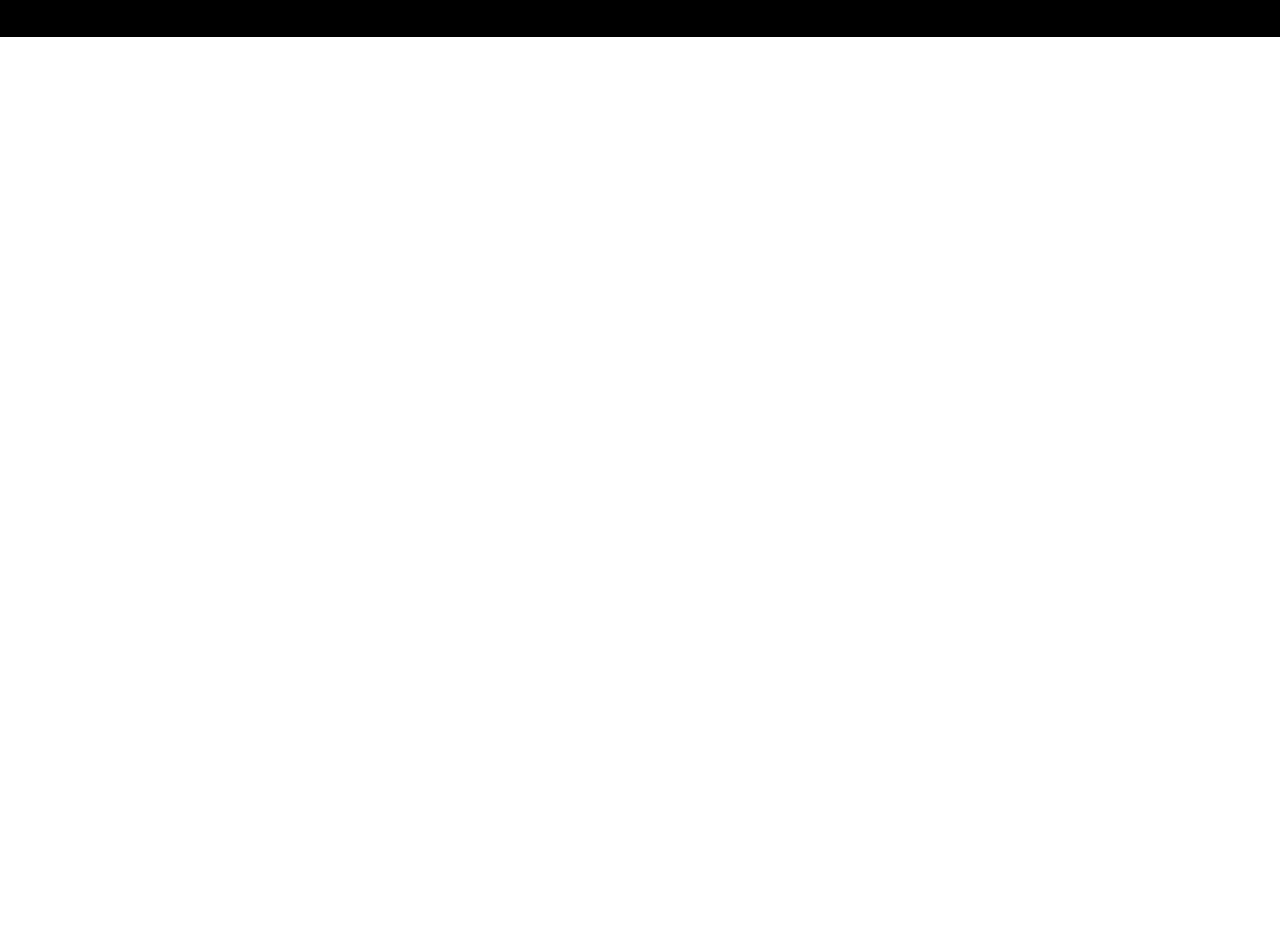
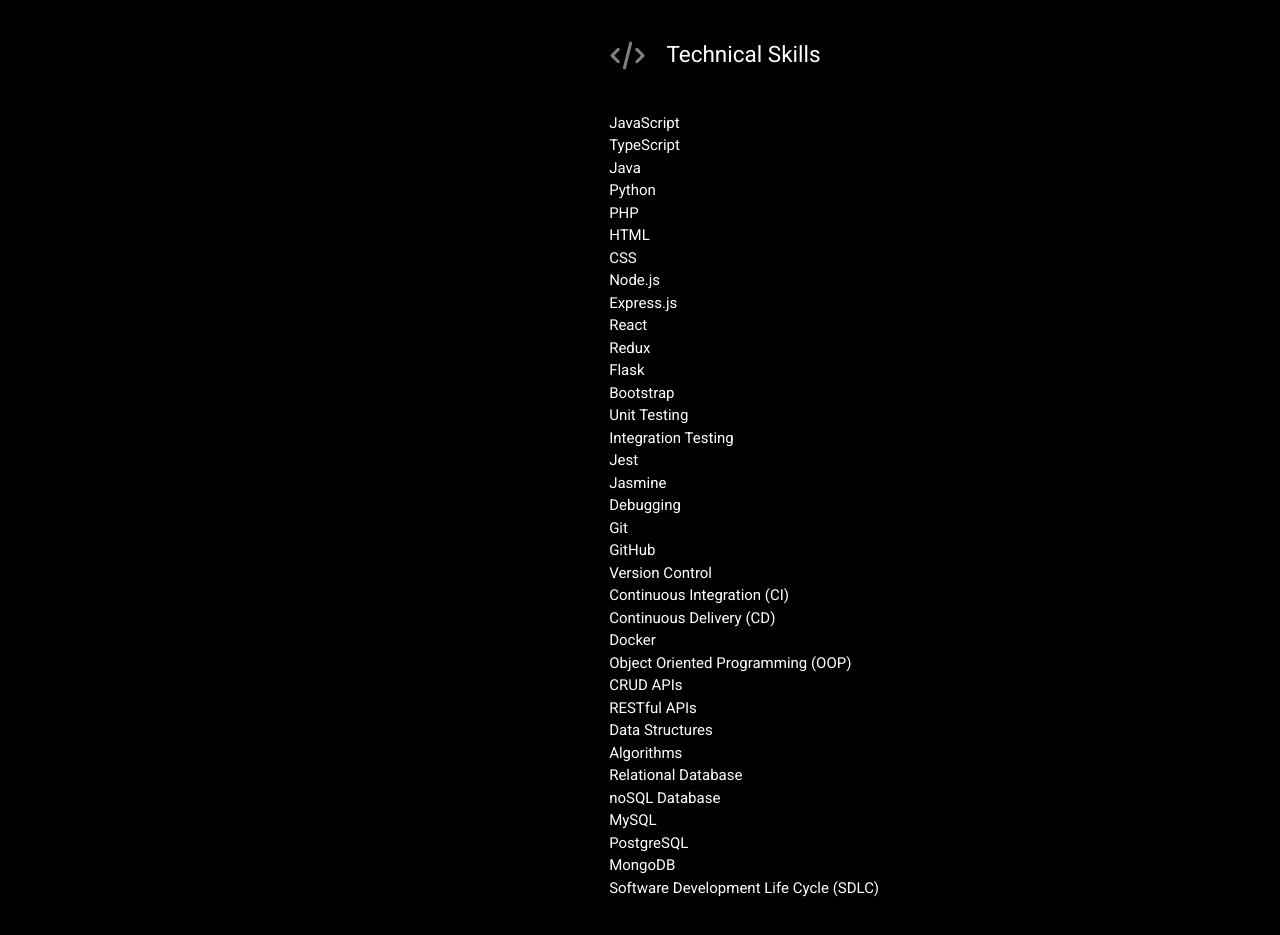
Before and after one commit to brianelizondo/brianelizondo.dev, a React (Create React App) app: page / in a window 1280 px wide. Shown: the part 1560-2495 px from the top of the page. Before the commit the page ends 1597 px from the top, so only its background shows below. Built offline with nearby package versions, Linux system fonts and the light colour scheme.

Commit message:
Skills component and skills data

```diff
--- a/src/App.tsx
+++ b/src/App.tsx
@@ -6,6 +6,7 @@
 import Hero from './components/Hero';
 import About from './components/About';
 import Experience from './components/Experience';
+import Skills from './components/Skills';
 
 const App: React.FC = () => {
     return (
@@ -18,6 +19,7 @@
             <Col xs={12} md={6}>
                 <About />
                 <Experience />
+                <Skills />
             </Col>
         </Row>
     </Container>
--- a/src/components/Skills.css
+++ b/src/components/Skills.css
@@ -0,0 +1,3 @@
+.Skills{
+    padding-bottom: 100px;
+}
--- a/src/components/Skills.tsx
+++ b/src/components/Skills.tsx
@@ -1,11 +1,20 @@
 import React from 'react';
 import './Skills.css';
 
+import { Container, Row, Col } from 'react-bootstrap';
+import { SkillsIcon } from '../helpers/NavbarIcons';
+import skills from "../helpers/SkillsData";
+
 const Skills: React.FC = () => {
     return (
-        <div className="Skills">
-
-        </div>
+    <Container id="skills" className="Skills">
+        <Row className="ExperienceTitle">
+            <h4><SkillsIcon /> Technical Skills</h4>
+        </Row>
+        <Row className="SkillsContent">
+            { skills.map((skill, index) => (<div key={index}>{skill}</div>)) }
+        </Row>
+    </Container>
   );
 }
 
--- /dev/null
+++ b/src/helpers/SkillsData.tsx
@@ -0,0 +1,40 @@
+
+const skills: string[] = [
+    "JavaScript",
+    "TypeScript",
+    "Java",
+    "Python",
+    "PHP",
+    "HTML",
+    "CSS",
+    "Node.js",
+    "Express.js",
+    "React",
+    "Redux",
+    "Flask",
+    "Bootstrap",
+    "Unit Testing",
+    "Integration Testing",
+    "Jest",
+    "Jasmine",
+    "Debugging",
+    "Git",
+    "GitHub",
+    "Version Control",
+    "Continuous Integration (CI)",
+    "Continuous Delivery (CD)",
+    "Docker",
+    "Object Oriented Programming (OOP)",
+    "CRUD APIs",
+    "RESTful APIs",
+    "Data Structures",
+    "Algorithms",
+    "Relational Database",
+    "noSQL Database",
+    "MySQL",
+    "PostgreSQL",
+    "MongoDB",
+    "Software Development Life Cycle (SDLC)"
+]
+
+export default skills;
```
